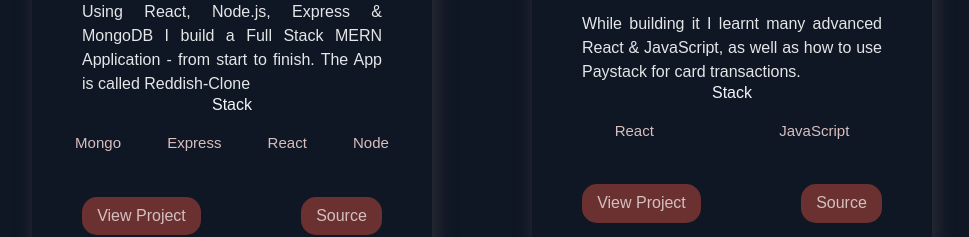
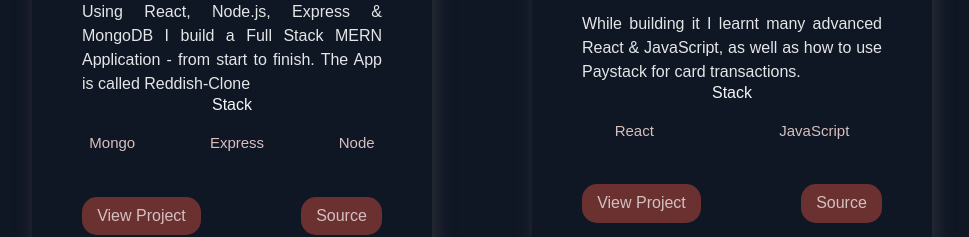
Before and after one commit to NwaforAugustine321/portfolio, a Next.js app: page / in a window 1280 px wide. Shown: the part 1100-1337 px from the top of the page, without its empty margins (158-1127 px from the left). Built offline with nearby package versions, Linux system fonts and the light colour scheme.

Commit message:
first commit

```diff
--- a/src/constants/constants.js
+++ b/src/constants/constants.js
@@ -4,7 +4,7 @@ export const projects = [
 		description:
 			'Using React, Node.js, Express & MongoDB  I build a Full Stack MERN Application - from start to finish. The App is called Reddish-Clone',
 		image: '/images/reddish.png',
-		tags: ['Mongo', 'Express', 'React', 'Node'],
+		tags: ['Mongo', 'Express', 'Node'],
 		source: '#',
 		visit: 'https://reddish-clone.netlify.app/',
 		id: 0,
```
